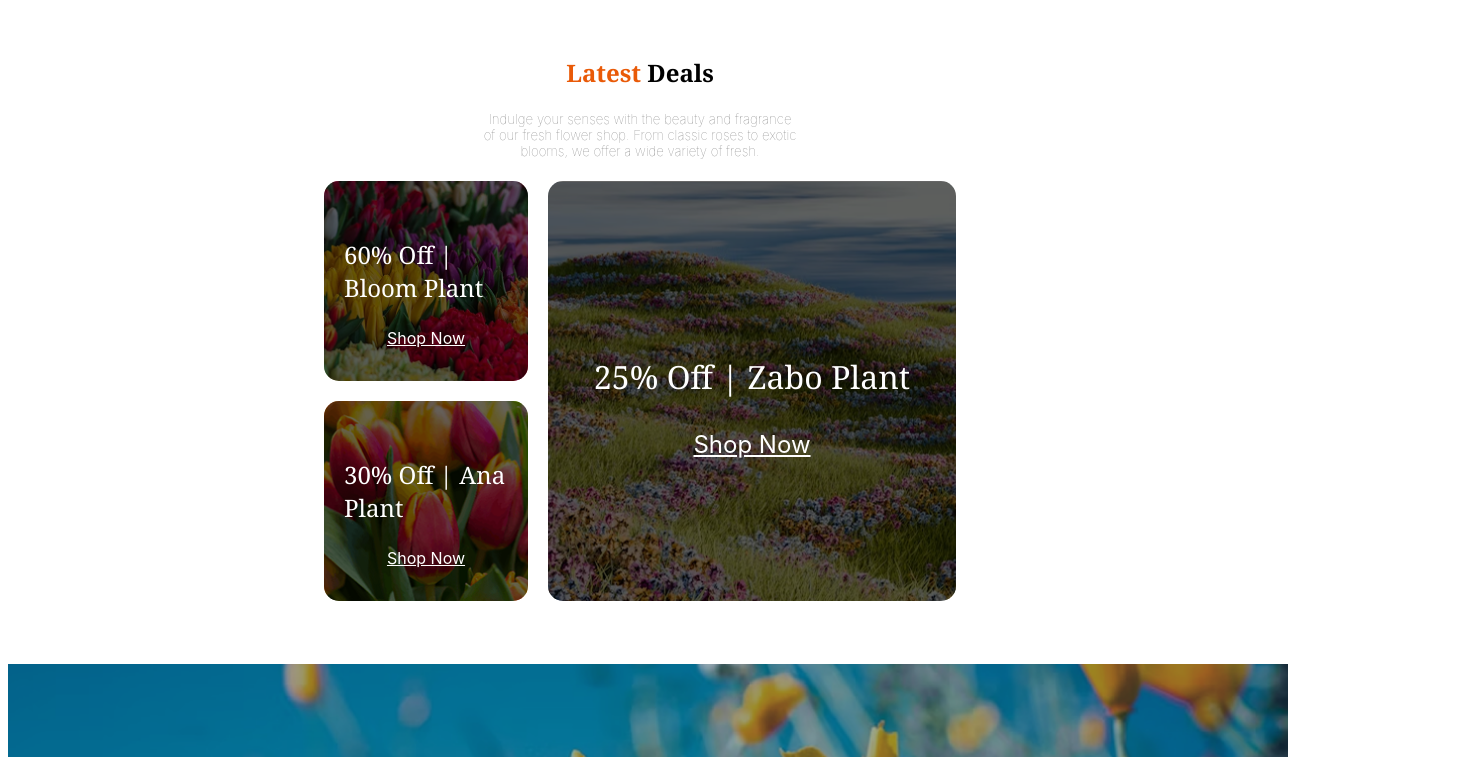
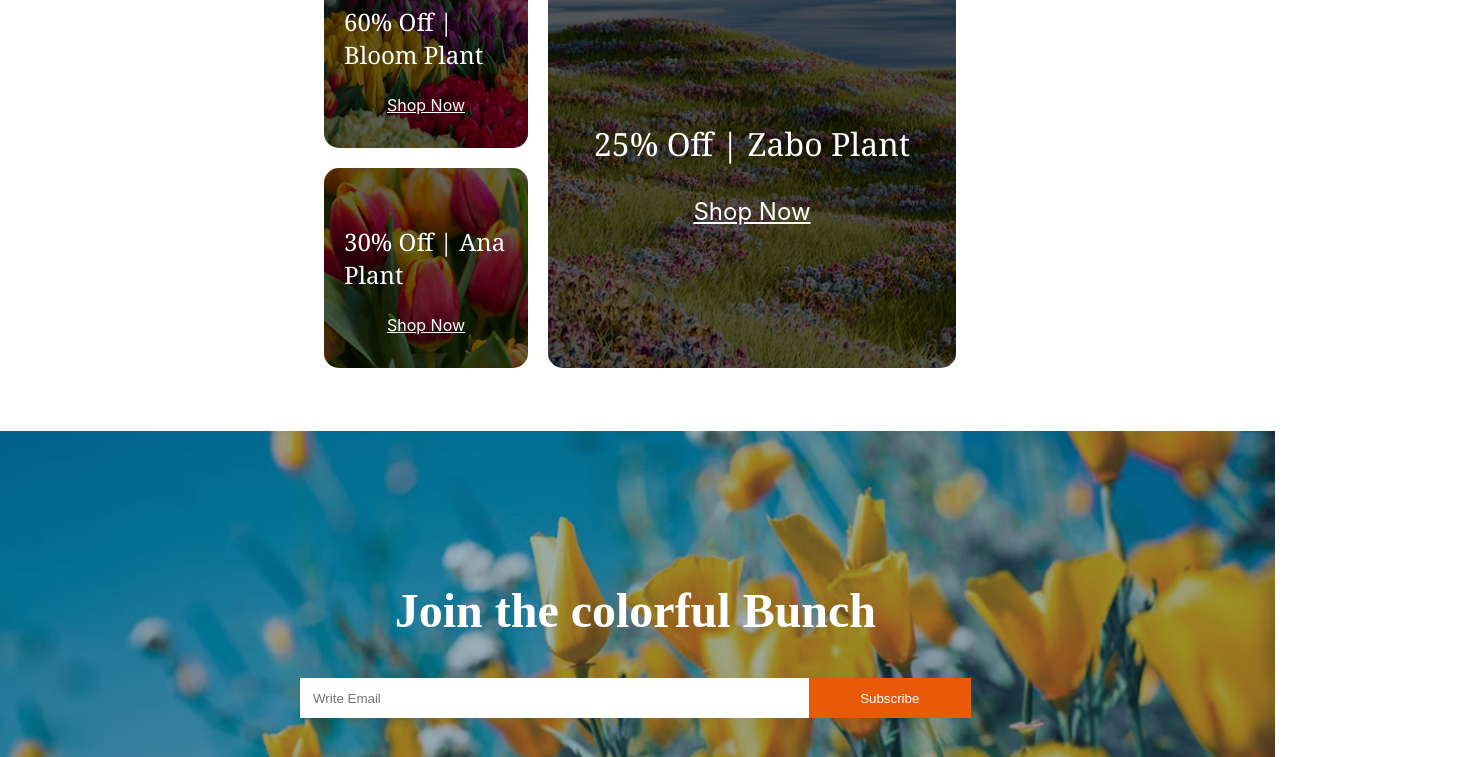
Before and after one commit to zarinshy/assingment-2, a plain HTML site: page index.html in a window 1280 px wide. Shown: the part 2043-2800 px from the top of the page, 1464 px wide, since content can reach past the window. Drawn offline with Linux system fonts and the light colour scheme.

Commit message:
added finishing

```diff
--- a/style.css
+++ b/style.css
@@ -114,6 +114,9 @@
        gap: 20px;
        margin: auto;
     }
+     .plants, .plants img{
+      width: 180px;
+     }
 
     .btn-primary {
        background-color: #E95A08;
@@ -273,15 +276,16 @@
        background-repeat: no-repeat;
        background-position: center;
        background-size: cover;
+       margin-left: -1%;
     }
 
     .fill-up {
-       padding: 1.5% 45% 1.5% 1%;
+       padding: 1% 25% 1% 1%;
        border: 0;
     }
 
     .subs {
-       padding: 1.5%;
+       padding: 1% 4%;
        background-color: #E95A08;
        color: white;
        border: none;
```
